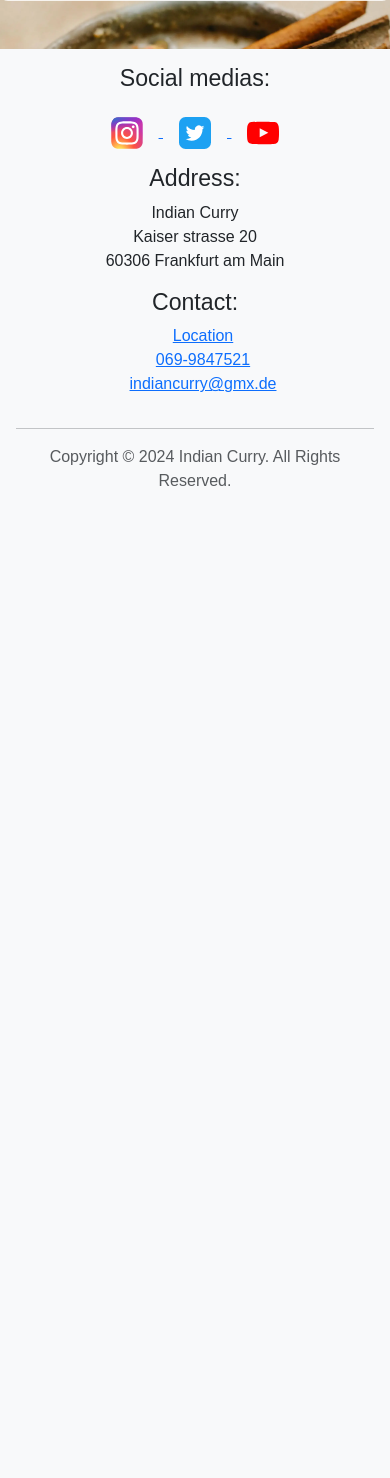
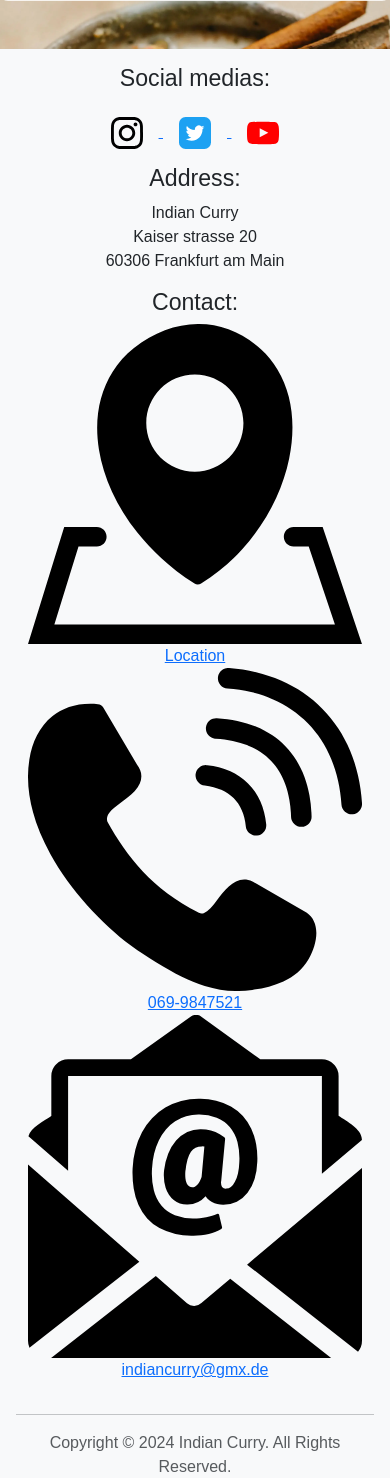
Before and after one commit to Pramilashanmugam/Restaurant, a Django app: page / in a window 390 px wide. Shown: the part 1221-2699 px from the top of the page. Before the commit the page ends 1707 px from the top, so only its background shows below. Run offline with Django 5.2, Linux system fonts and the light colour scheme; some libraries are stand-ins or nearby versions.

Commit message:
add icons for address, phone, email. updated footer.html

```diff
--- a/static/css/base.css
+++ b/static/css/base.css
@@ -64,6 +64,9 @@ footer {
     height: 2rem;
     margin: 1rem;
 }
+.icon {
+    text-decoration: none;
+}
 
 /* django allauth customizaation */
 
--- a/templates/includes/footer.html
+++ b/templates/includes/footer.html
@@ -8,7 +8,7 @@
                     <!--Social medias icons-->
                     <h3>Social medias:</h3>
                     <a href="https://www.instagram.com" target="_blank" rel="noopener" aria-label="Instagram - Opens in new tab">
-                        <img src="{% static 'icons/ig-instagram-icon.svg' %}" alt="Instagram Icon" class="social-icon" />
+                        <img src="{% static '/icons/black-instagram-icon.svg' %}" alt="Instagram Icon" class="social-icon" />
                     </a>
                     <a href="https://twitter.com" target="_blank" rel="noopener" aria-label="Twitter - Opens in new tab">
                         <img src="{% static 'icons/twitter-app-icon.svg' %}" alt="Twitter Icon" class="social-icon" />
@@ -31,11 +31,11 @@
                     <h3>Contact:</h3>
                     <p>
                         <a href="https://www.google.com/maps/place/Kaiserstra%C3%9Fe+20,+60311+Frankfurt+am+Main,+Germany/@50.1106063,8.6721825,17z/data=!3m1!4b1!4m6!3m5!1s0x47bd0ea9679cffb1:0xe86ede7c92f67447!8m2!3d50.1106029!4d8.6747628!16s%2Fg%2F11b8vcdtdt?entry=ttu"
-                            target="_blank" rel="noopener"><i class="fa-solid fa-location-dot" style="padding-right: 16px;"></i>Location</a>
+                            target="_blank" rel="noopener" aria-label="map - Opens in new tab"><img src="{% static 'icons/address-location-icon.svg' %}" alt="Map Icon" class="icon">Location</a>
                         <br>
-                        <a href="tel:+49699847521" target="_blank" rel="noopener"><i class="fa-solid fa-phone" style="padding-right: 16px;"></i>069-9847521</a>
+                        <a href="tel:+49699847521" target="_blank" rel="noopener" aria-label="phone - Opens in new tab"><img src="{% static 'icons/calling-icon.svg' %}" alt="phone Icon" class="icon">069-9847521</a>
                         <br>
-                        <a href="mailto:indiancurry@gmx.de" target="_blank" rel="noopener"><i class="fa-solid fa-envelope" style="padding-right: 16px;"></i>indiancurry@gmx.de</a>
+                        <a href="mailto:indiancurry@gmx.de" target="_blank" rel="noopener" aria-label="email - Opens in new tab"><img src="{% static 'icons/email-address-icon.svg' %}" alt="phone Icon" class="icon">indiancurry@gmx.de</a>
                     </p>
                 </div>
             </div>
```
Also changed, not shown: static/icons/address-location-icon.svg (added), static/icons/black-instagram-icon.svg (added), static/icons/calling-icon.svg (added), static/icons/email-address-icon.svg (added), static/icons/ig-instagram-icon.svg (deleted), 5 other files.
